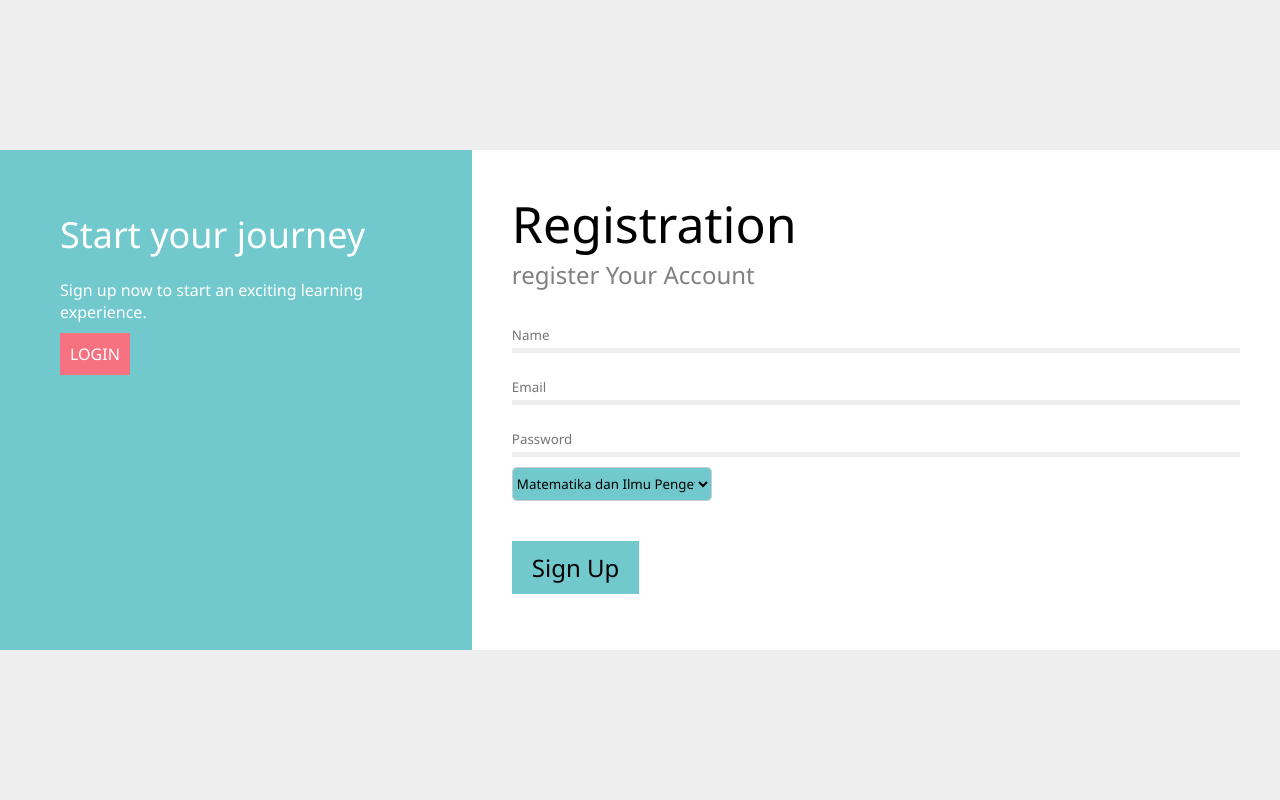
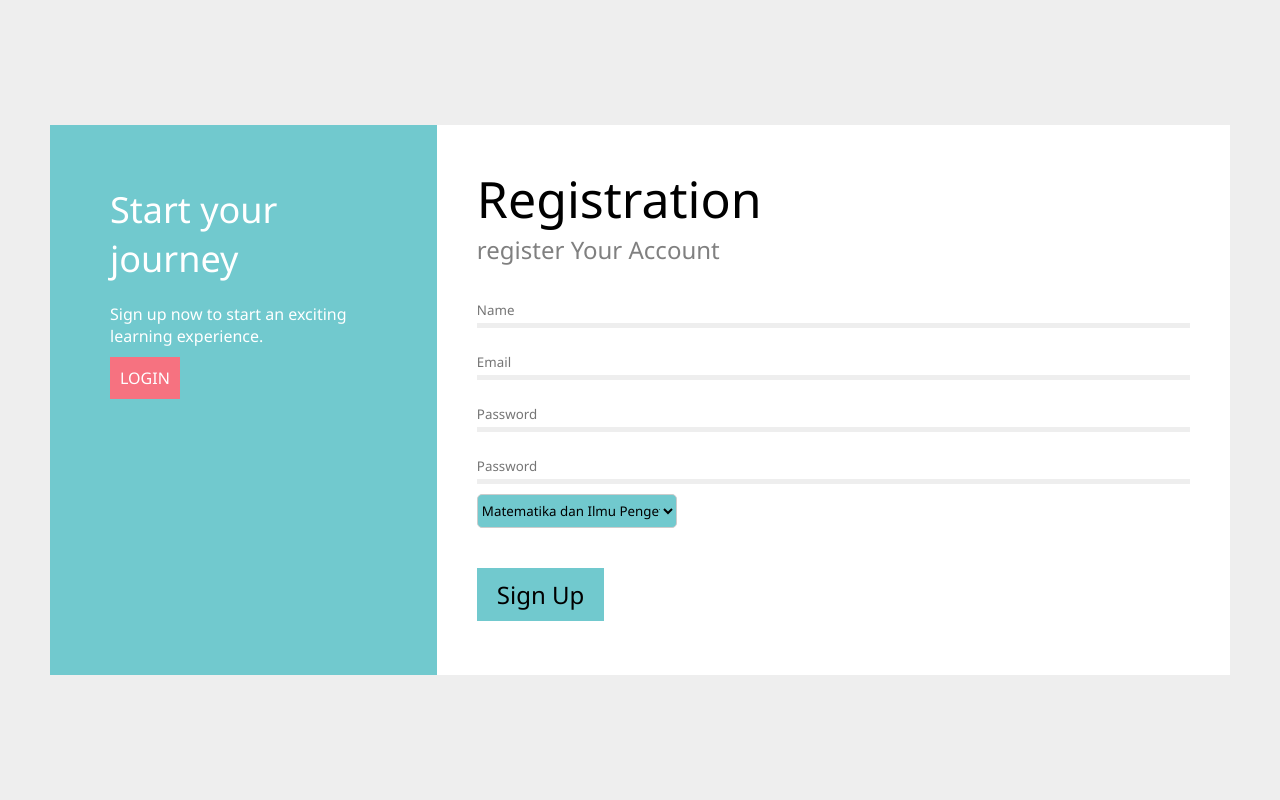
Before and after one commit to zakkiblue/learna, a CodeIgniter app: page /Learn/Auth/signup in a window 1280 px wide. Run offline with CodeIgniter, Linux system fonts and the light colour scheme.

Commit message:
register dan autentikasi register

```diff
--- a/Assets/css/style.css
+++ b/Assets/css/style.css
@@ -30,6 +30,12 @@ div.contents {
   margin: 0 auto;
 }
 
+div.contents.signup {
+  height: 550px;
+  padding: 0px 50px;
+  background-color: #eeeeee;
+}
+
 .banner-login {
   background-color: #71C9CE;
   color: #ffffff;
@@ -58,6 +64,7 @@ div.contents {
 
 .form-login {
   padding: 40px;
+  background: #ffffff;
 }
 
 .form-login h1 {
@@ -95,6 +102,13 @@ div.contents {
 
 .form-login button:hover {
   background-color: #3da0a5;
+}
+
+small.form-error p {
+  font-size: 12px;
+  color: red;
+  margin: 0px;
+  padding: 0px;
 }
 
 .styled-select {
@@ -164,10 +178,6 @@ div.list-mapel ol li a {
   text-decoration: none;
 }
 
-.contents.signup {
-  height: 500px;
-}
-
 @media only screen and (max-width: 767px) {
   section.login {
     display: block;
@@ -182,6 +192,9 @@ div.list-mapel ol li a {
   div.contents .form-login {
     height: 100vh;
   }
+  div.contents.signup {
+    padding: 0px;
+  }
   .form-login.signup {
     height: 500px;
     background-color: #fff;
--- a/Assets/css/style.scss
+++ b/Assets/css/style.scss
@@ -21,6 +21,12 @@ div.contents {
 	margin: 0 auto;
 
 
+}
+
+div.contents.signup {
+	height: 550px;
+	padding: 0px 50px;
+	background-color: #eeeeee;
 }
 
 .banner-login {
@@ -52,6 +58,7 @@ div.contents {
 
 .form-login {
 	padding: 40px;
+	background: #ffffff;
 
 	h1 {
 		font-size: 50px;
@@ -91,7 +98,18 @@ div.contents {
 	button:hover {
 		background-color: rgb(61, 160, 165);
 	}
+
+
 }
+
+small.form-error p {
+	font-size: 12px;
+	color: red;
+	margin: 0px;
+	padding: 0px;
+}
+
+
 
 .styled-select {
 	width: 200px;
@@ -162,9 +180,6 @@ div.list-mapel {
 
 // sign Up
 
-.contents.signup {
-    height: 500px;
-}
 
 @media only screen and (max-width: 767px) {
 
@@ -182,6 +197,10 @@ div.list-mapel {
 
 	}
 
+	div.contents.signup {
+		padding: 0px;
+	}
+
 	.form-login.signup {
 		height: 500px;
 		background-color: #fff;
--- a/application/config/database.php
+++ b/application/config/database.php
@@ -1,5 +1,5 @@
 <?php
-defined('BASEPATH') OR exit('No direct script access allowed');
+defined('BASEPATH') or exit('No direct script access allowed');
 
 /*
 | -------------------------------------------------------------------
@@ -76,9 +76,9 @@ $query_builder = TRUE;
 $db['default'] = array(
 	'dsn'	=> '',
 	'hostname' => 'localhost',
-	'username' => '',
+	'username' => 'root',
 	'password' => '',
-	'database' => '',
+	'database' => 'learna',
 	'dbdriver' => 'mysqli',
 	'dbprefix' => '',
 	'pconnect' => FALSE,
--- a/application/controllers/Auth.php
+++ b/application/controllers/Auth.php
@@ -4,12 +4,47 @@ defined('BASEPATH') or exit('No direct script access allowed');
 class Auth extends CI_Controller
 {
 
+    public function __construct()
+    {
+        parent::__construct();
+        $this->load->library('form_validation');
+    }
+
     public function index()
     {
         $this->load->view('Auth/login');
     }
+
     public function signup()
     {
-        $this->load->view('Auth/signup');
+        $this->form_validation->set_rules('name', 'Name', 'required|trim');
+        $this->form_validation->set_rules('email', 'Email', 'required|trim|valid_email|is_unique[user.email]');
+        $this->form_validation->set_rules('password1', 'Password', 'required|trim|min_length[7]|matches[password2]');
+        $this->form_validation->set_rules('password2', 'Password', 'required|trim|matches[password1]');
+
+        if ($this->form_validation->run() == false) {
+            $this->load->view('Auth/signup');
+        } else {
+
+            if ($this->input->post('jurusan') == 'mipa') {
+                $role = 2;
+            } elseif ($this->input->post('jurusan') == 'ips') {
+                $role = 3;
+            }
+
+            $data = [
+                'name' => $this->input->post('name', true),
+                'email' => $this->input->post('email', true),
+                'image' => 'default.jpg',
+                'password' => password_hash($this->input->post('password1'), PASSWORD_DEFAULT),
+                'role_id' => $role,
+                'is_active' => 1,
+                'date_created' => time()
+            ];
+
+            $this->db->insert('user', $data);
+            $this->session->set_flashdata('massage', '<div class="alerts success" role="alert">Registrasi berhasil</div>');
+            redirect('Auth');
+        }
     }
 }
--- a/application/views/Auth/login.php
+++ b/application/views/Auth/login.php
@@ -10,6 +10,7 @@
 </head>
 
 <body>
+    <?= $this->session->flashdata('massage'); ?>
     <section class="login">
         <div class="contents">
             <div class="form-login">
--- a/application/views/Auth/signup.php
+++ b/application/views/Auth/signup.php
@@ -21,10 +21,14 @@
             <div class="form-login signup">
                 <h1 class="login-text">Registration</h1>
                 <p>register Your Account</p>
-                <form action="" method="post">
-                    <input type="text" name="name" name="name" placeholder="Name">
+                <form action="<?= base_url('Auth/signup') ?>" method="post">
+                    <input type="text" name="name" placeholder="Name">
+                    <small class="form-error"><?= form_error('name'); ?></small>
                     <input type="text" name="email" placeholder="Email">
-                    <input type="password" name="password" placeholder="Password">
+                    <small class="form-error"><?= form_error('email'); ?></small>
+                    <input type="password" name="password1" placeholder="Password" id="password1">
+                    <small class="form-error"><?= form_error('password1'); ?></small>
+                    <input type="password" name="password2" placeholder="Password" id="password2">
                     <select name="jurusan" id="jurusan" class="styled-select">
                         <option value="mipa">Matematika dan Ilmu Pengetahuan Alam</option>
                         <option value="ips">Ilmu Pengetahuan Sosial</option>
```
Also changed, not shown: 1 other file. Lines whose indentation alone changed are shown as unchanged.
